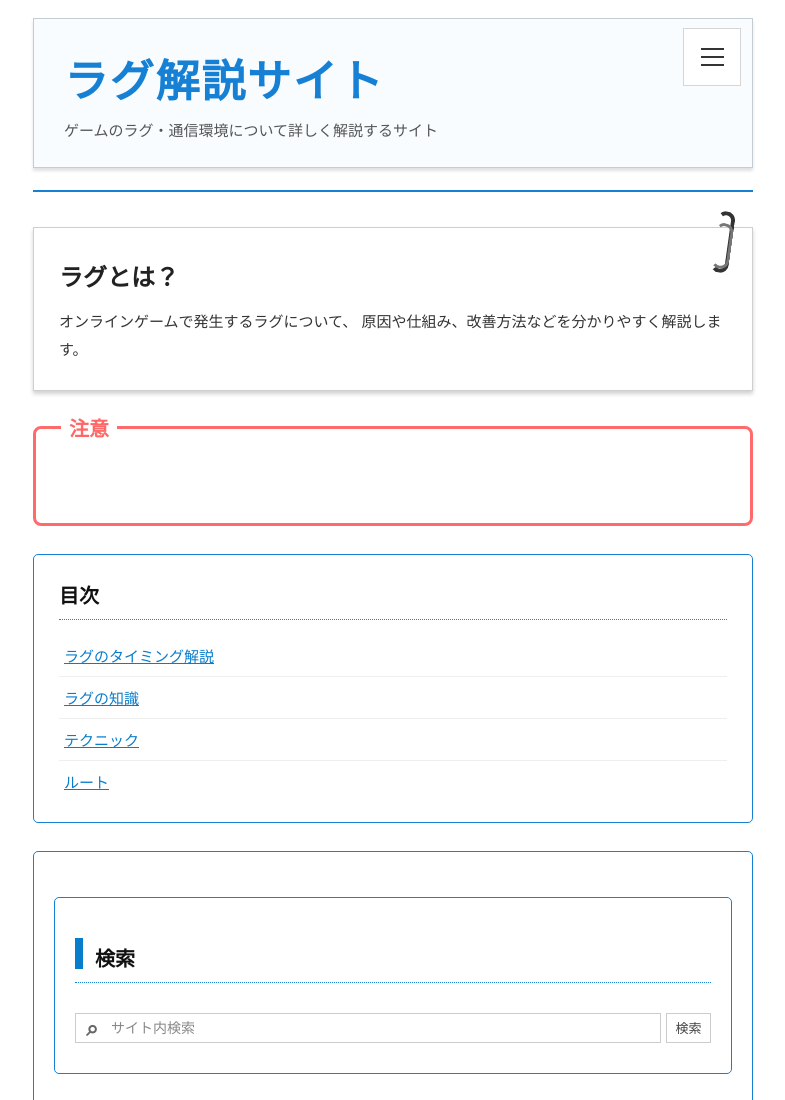
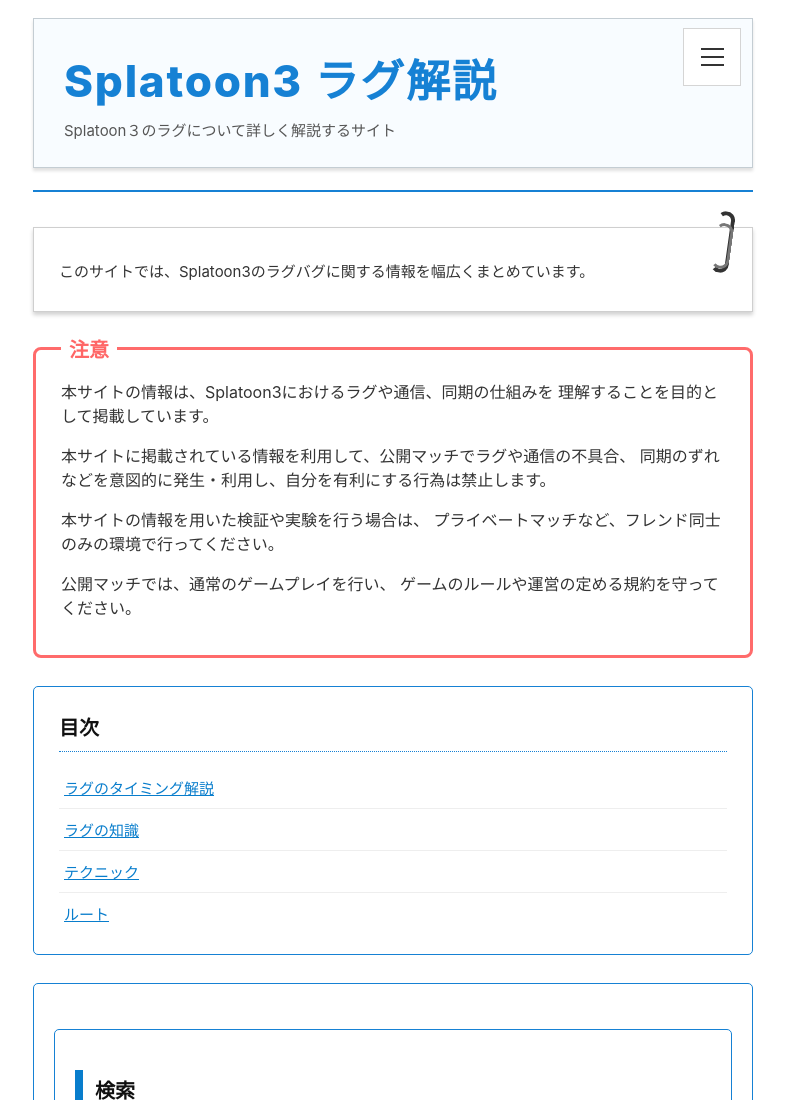
Before and after one commit to Tsuki0209/SplatoonLagWebsite, a plain HTML site: page src/index.html in a window 1280 px wide. Shown: the top 1100 px of the page, without its empty margins (247-1032 px from the left). Drawn offline with Linux system fonts and the light colour scheme.

Commit message:
注意事項追加

```diff
--- a/src/index.html
+++ b/src/index.html
@@ -5,7 +5,7 @@
     <meta charset="UTF-8">
     <meta name="viewport" content="width=device-width, initial-scale=1.0">
 
-    <title>ラグ解説サイト</title>
+    <title>Splatoon3 ラグバグ解説サイト</title>
 
     <link rel="stylesheet" href="style.css">
 </head>
@@ -20,10 +20,10 @@
 
         <div class="header-card">
 
-            <h1>ラグ解説サイト</h1>
+            <h1>Splatoon3 ラグ解説</h1>
 
             <p>
-                ゲームのラグ・通信環境について詳しく解説するサイト
+                Splatoon３のラグについて詳しく解説するサイト
             </p>
 
         </div>
@@ -58,21 +58,15 @@
              ラグとは？カード
         ===================================== -->
 
-        <section class="article-card">
+<section class="article-card">
 
-            <!-- クリップ -->
-            <div class="paper-clip"></div>
+    <div class="paper-clip"></div>
 
+    <p>
+        このサイトでは、Splatoon3のラグバグに関する情報を幅広くまとめています。
+    </p>
 
-            <h2>ラグとは？</h2>
-
-
-            <p>
-                オンラインゲームで発生するラグについて、
-                原因や仕組み、改善方法などを分かりやすく解説します。
-            </p>
-
-        </section>
+</section>
 
 
 
@@ -85,12 +79,35 @@
      注意
 ======================================== -->
 
+<!-- ========================================
+     注意
+======================================== -->
+
 <section class="notice">
 
     <h3>注意</h3>
 
+    <p>
+        本サイトの情報は、Splatoon3におけるラグや通信、同期の仕組みを
+        理解することを目的として掲載しています。
+    </p>
+
+    <p>
+        本サイトに掲載されている情報を利用して、公開マッチでラグや通信の不具合、
+        同期のずれなどを意図的に発生・利用し、自分を有利にする行為は禁止します。
+    </p>
+
+    <p>
+        本サイトの情報を用いた検証や実験を行う場合は、
+        プライベートマッチなど、フレンド同士のみの環境で行ってください。
+    </p>
+
+    <p>
+        公開マッチでは、通常のゲームプレイを行い、
+        ゲームのルールや運営の定める規約を守ってください。
+    </p>
+
 </section>
-
 
 <!-- ========================================
      目次
```
